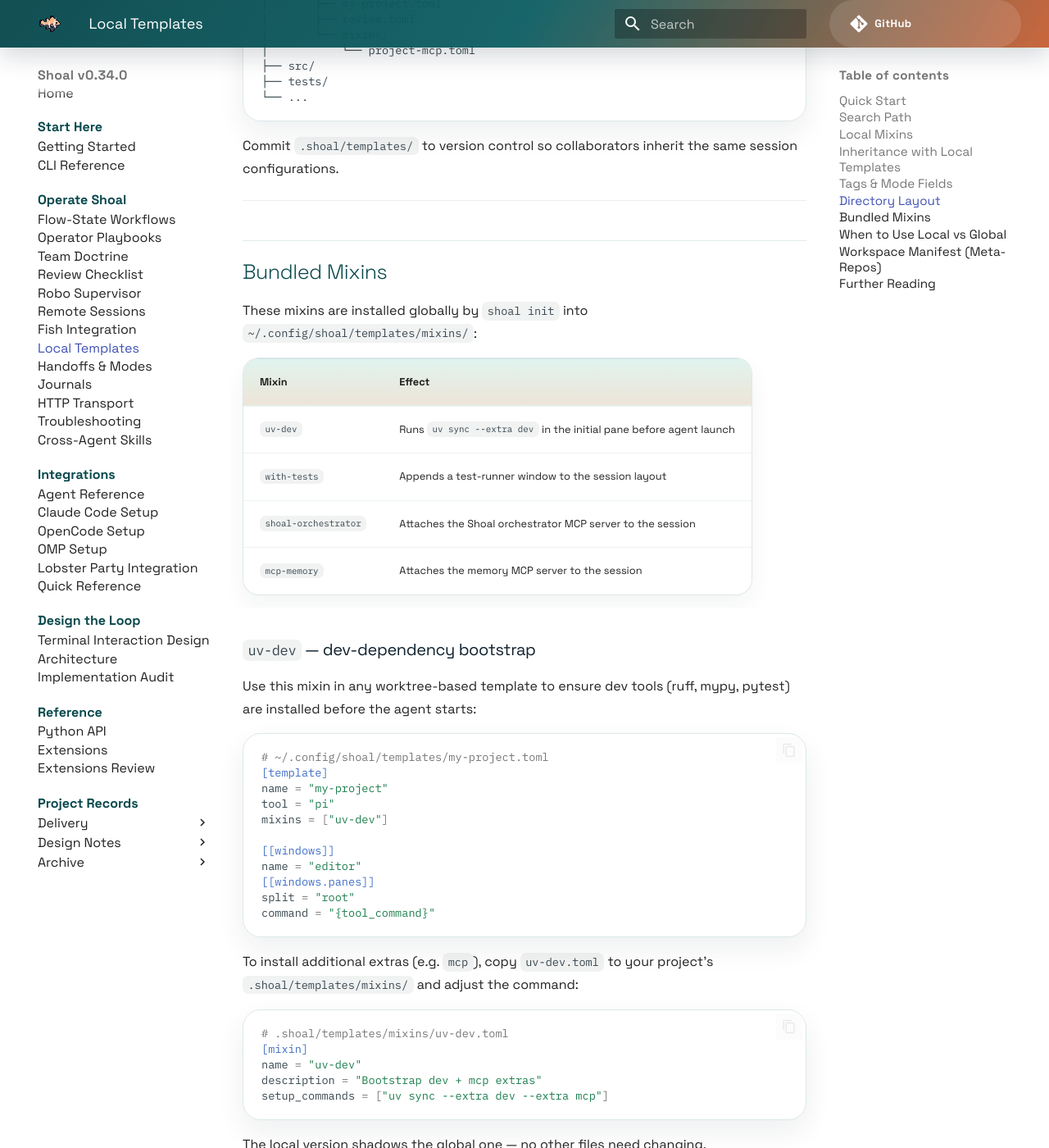
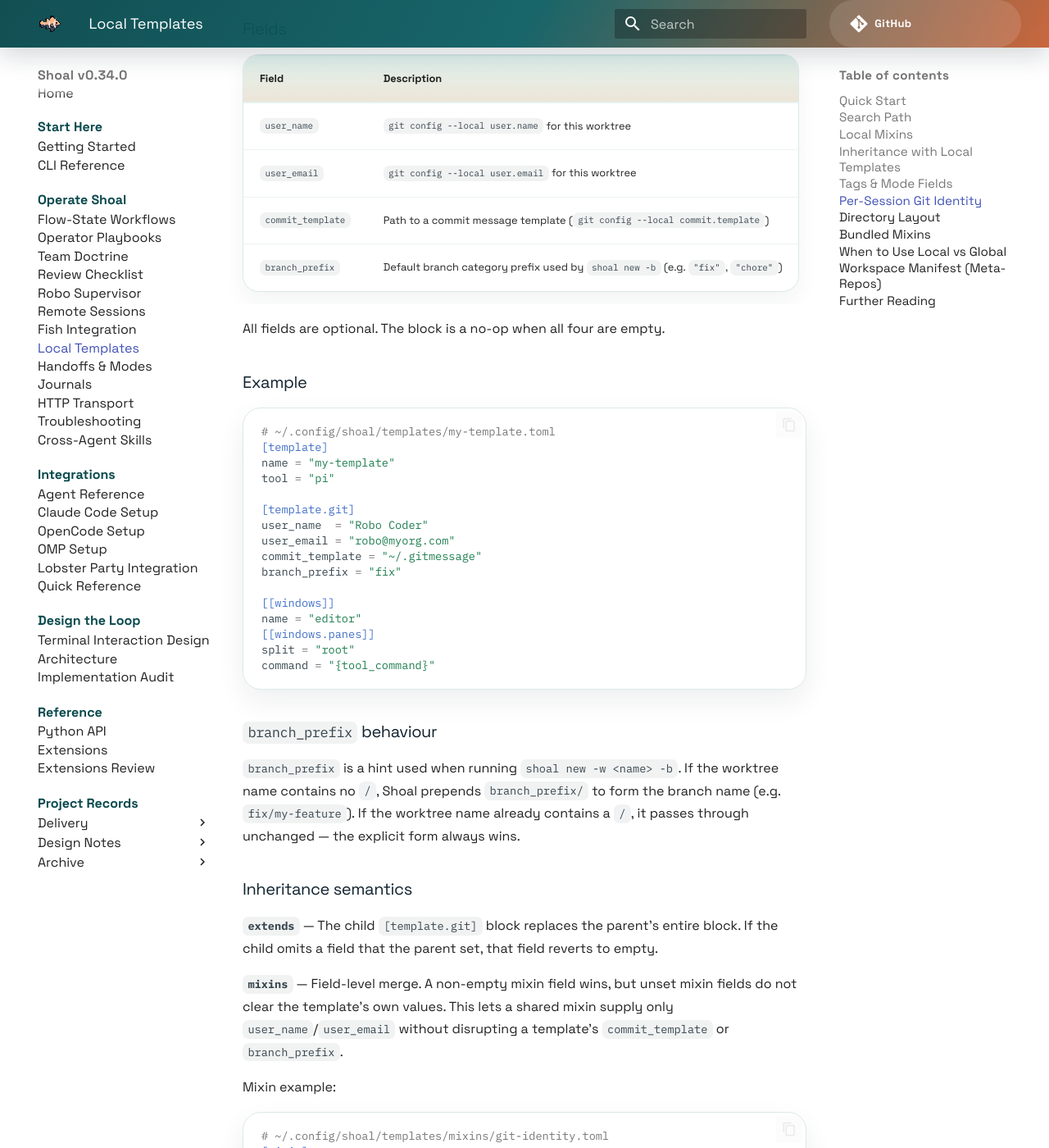
Before and after one commit to TheShoal/shoal-cli, an MkDocs documentation site: the page built from docs/LOCAL_TEMPLATES.md, in a window 1280 px wide and 1400 px high, scrolled down 3716 px. Shown: the whole window at 82% size. Built offline with MkDocs 1.6.1 and Material for MkDocs 9.7.7, drawn with Linux system fonts in a browser that asks for light colours; comment, search, counter and statistics services are not loaded; some of the changed text lies outside the part shown.

Commit message:
docs: document [template.git] per-session git identity and branch_prefix
LOCAL_TEMPLATES.md:
- New '## Per-Session Git Identity' section: all 4 fields, TOML example,
  branch_prefix behaviour note, extends/mixins inheritance semantics,
  git-identity mixin example
- git-identity row added to Bundled Mixins table
- Per-session git config row added to When to Use table
- Further Reading link to architecture#template-git-config

architecture.md:
- New '### Template Git Config' subsection inside template inheritance section:
  4-field table with effect descriptions, merge semantics for extends and
  mixins, implementation reference to _apply_template_git_config_async

cli-reference.md:
- shoal new row updated to note template.git.branch_prefix influence
- New '### Template git config' subsection with 4-field reference table

getting-started.md:
- -b flag note extended with branch_prefix / template.git mention and link
- Git identity per session bullet in next-steps area

WORKTREE_ENV_INIT.md:
- Status callout updated to 'Partially shipped'
- New '## What Has Shipped' section covering env gap fix, setup_commands,
  and [template.git] identity block with version tags

````diff
--- a/docs/LOCAL_TEMPLATES.md
+++ b/docs/LOCAL_TEMPLATES.md
@@ -141,6 +141,76 @@
 
 ---
 
+## Per-Session Git Identity
+
+The `[template.git]` block configures a scoped git identity for the session's worktree. When set, Shoal emits `git config --local` commands into the worktree and exports `GIT_AUTHOR_NAME`, `GIT_COMMITTER_NAME`, `GIT_AUTHOR_EMAIL`, `GIT_COMMITTER_EMAIL` as fish global env vars so all subprocess git calls inherit the identity automatically.
+
+### Fields
+
+| Field | Description |
+|-------|-------------|
+| `user_name` | `git config --local user.name` for this worktree |
+| `user_email` | `git config --local user.email` for this worktree |
+| `commit_template` | Path to a commit message template (`git config --local commit.template`) |
+| `branch_prefix` | Default branch category prefix used by `shoal new -b` (e.g. `"fix"`, `"chore"`) |
+
+All fields are optional. The block is a no-op when all four are empty.
+
+### Example
+
+```toml
+# ~/.config/shoal/templates/my-template.toml
+[template]
+name = "my-template"
+tool = "pi"
+
+[template.git]
+user_name  = "Robo Coder"
+user_email = "robo@myorg.com"
+commit_template = "~/.gitmessage"
+branch_prefix = "fix"
+
+[[windows]]
+name = "editor"
+[[windows.panes]]
+split = "root"
+command = "{tool_command}"
+```
+
+### `branch_prefix` behaviour
+
+`branch_prefix` is a hint used when running `shoal new -w <name> -b`. If the worktree name contains no `/`, Shoal prepends `branch_prefix/` to form the branch name (e.g. `fix/my-feature`). If the worktree name already contains a `/`, it passes through unchanged — the explicit form always wins.
+
+### Inheritance semantics
+
+**`extends`** — The child `[template.git]` block replaces the parent's entire block. If the child omits a field that the parent set, that field reverts to empty.
+
+**`mixins`** — Field-level merge. A non-empty mixin field wins, but unset mixin fields do not clear the template's own values. This lets a shared mixin supply only `user_name`/`user_email` without disrupting a template's `commit_template` or `branch_prefix`.
+
+Mixin example:
+
+```toml
+# ~/.config/shoal/templates/mixins/git-identity.toml
+[mixin]
+name = "git-identity"
+description = "Per-session git authorship for automated commits"
+
+[mixin.git]
+user_name  = "Robo Coder"
+user_email = "robo@myorg.com"
+```
+
+Apply to any template with:
+
+```toml
+[template]
+name = "my-project"
+tool = "pi"
+mixins = ["git-identity"]
+```
+
+---
+
 ## Directory Layout
 
 A typical project using local templates:
@@ -172,6 +242,7 @@
 | `with-tests` | Appends a test-runner window to the session layout |
 | `shoal-orchestrator` | Attaches the Shoal orchestrator MCP server to the session |
 | `mcp-memory` | Attaches the memory MCP server to the session |
+| `git-identity` | Sets `user_name`, `user_email` for automated commits in the worktree |
 
 ### `uv-dev` — dev-dependency bootstrap
 
@@ -215,6 +286,7 @@
 | Tool-specific defaults (`claude-dev`, `codex-dev`, `pi-dev`) | Global |
 | Project-specific sessions | Local (`.shoal/templates/`) |
 | Project-specific MCP sets | Local mixins (`.shoal/templates/mixins/`) |
+| Per-session git author/commit config | `[template.git]` or `git-identity` mixin |
 
 ---
 
@@ -250,5 +322,6 @@
 ## Further Reading
 
 - [Template Inheritance](architecture.md#template-inheritance-and-composition) — Merge semantics for `extends` and `mixins`
+- [Architecture — Template Git Config](architecture.md#template-git-config) — Merge semantics for [template.git]
 - [Handoffs & Modes](handoffs-and-modes.md) — Handoff packets, operating modes, template tags
 - [Shoal Overview](index.md) — Overview of Shoal
````
Also changed, not shown: docs/WORKTREE_ENV_INIT.md (+15 -2 lines), docs/architecture.md (+18 -0 lines), docs/cli-reference.md (+14 -1 lines), docs/getting-started.md (+3 -1 lines).
